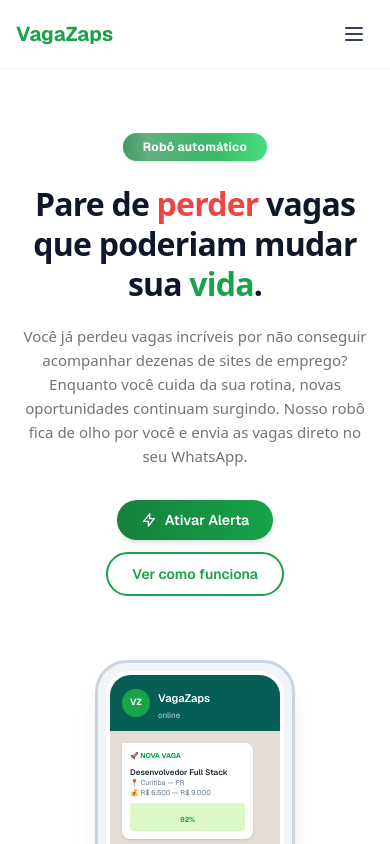
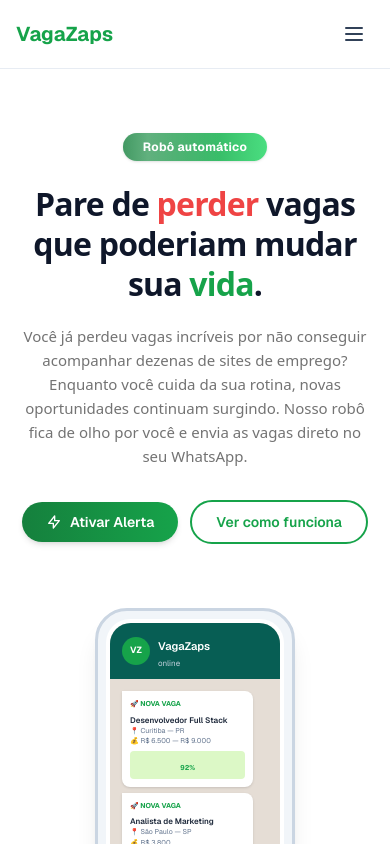
Before and after one commit to Marcoszcoder/vagazaps, a Next.js app: page / in a window 390 px wide. Shown: the top 844 px of the page. Built offline with nearby package versions, Linux system fonts and the light colour scheme.

Commit message:
fix: buttons side by side, subtle gray line under navbar

```diff
--- a/src/components/landing/HeroSection.tsx
+++ b/src/components/landing/HeroSection.tsx
@@ -25,7 +25,7 @@
           >
             Você já perdeu vagas incríveis por não conseguir acompanhar dezenas de sites de emprego? Enquanto você cuida da sua rotina, novas oportunidades continuam surgindo. Nosso robô fica de olho por você e envia as vagas direto no seu WhatsApp.
           </p>
-          <div className="mt-8 flex flex-col items-center justify-center gap-3 sm:flex-row">
+          <div className="mt-8 flex flex-row items-center justify-center gap-3">
             <Link
               href="/cadastro"
               className="group relative inline-flex items-center justify-center gap-2 overflow-hidden rounded-full bg-gradient-to-r from-[#15803d] to-[#16a34a] px-6 py-2.5 text-sm font-semibold text-white shadow-md transition-all hover:shadow-lg hover:shadow-[#16a34a]/30"
--- a/src/components/landing/LandingNavbar.tsx
+++ b/src/components/landing/LandingNavbar.tsx
@@ -7,7 +7,7 @@
   const [menuOpen, setMenuOpen] = useState(false)
 
   return (
-    <nav className="sticky top-0 z-50 border-b border-slate-100 bg-white/80 backdrop-blur-md">
+    <nav className="sticky top-0 z-50 border-b border-slate-200/80 bg-white/80 backdrop-blur-md">
       <div className="mx-auto flex max-w-7xl items-center justify-between px-4 py-3.5 sm:px-6 lg:px-8">
         <Link href="/" className="flex items-center gap-2">
           <span className="text-xl font-bold text-[#16a34a]">VagaZaps</span>
```
